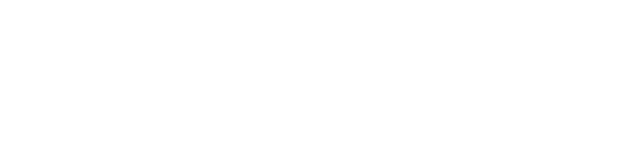
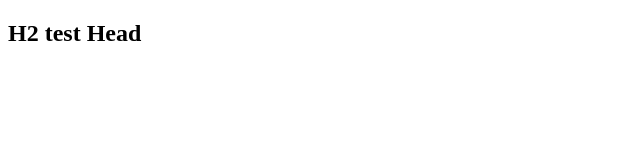
Before and after one commit to smartDev99/frontendWithScss, a plain HTML site: page index.html in a window 1280 px wide. Shown: the whole page, without its empty margins (0-640 px from the left). Drawn offline with Linux system fonts and the light colour scheme.

Commit message:
Enhance the index page title 2

```diff
--- a/index.html
+++ b/index.html
@@ -7,6 +7,6 @@
     <title>Frontend With Css</title>
 </head>
 <body>
-
+    <h2> H2 test Head</h2>
 </body>
 </html>
```
